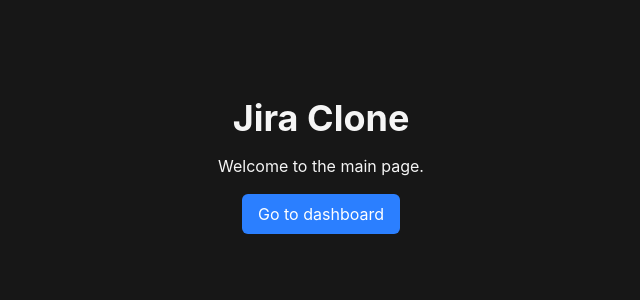
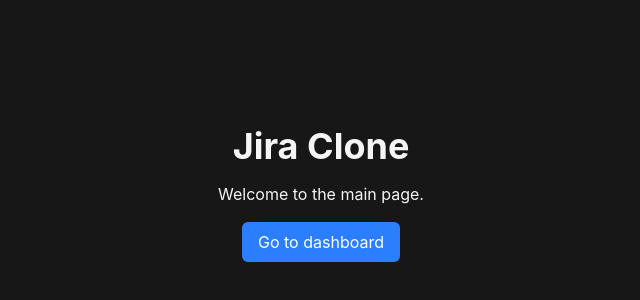
Before and after one commit to mohidabdullah52/JiraClone, a React (Vite) app: page / in a window 1280 px wide. Shown: the part 206-506 px from the top of the page, without its empty margins (319-959 px from the left). Built offline with nearby package versions, Linux system fonts and the light colour scheme.

Commit message:
added a seperate home page
app.jsx was really messy before and had to use useLocation hook to hide the header, this commit is a fix for that.

```diff
--- a/src/App.jsx
+++ b/src/App.jsx
@@ -1,44 +1,15 @@
-import { useState } from 'react'
-import { BrowserRouter, Routes, Route, Link, useLocation } from 'react-router-dom'
+import { BrowserRouter, Routes, Route } from 'react-router-dom'
 import Dashboard from './pages/Dashboard'
-import Header from './components/header'
+import Home from './pages/Home'
 import './App.css'
-
-function Home() {
-  return (
-    <>
-      <div className='flex flex-col items-center justify-center h-full min-h-[calc(100vh-56px)]'>
-        <h1 className='text-4xl font-bold mb-4'>Jira Clone</h1>
-        <p className='mb-4'>Welcome to the main page.</p>
-        <Link to="/dashboard">
-          <button className='bg-blue-500 text-white px-4 py-2 rounded-md'>
-            Go to dashboard
-          </button>
-        </Link>
-      </div>
-    </>
-  )
-}
-function AppContent() {
-  const location = useLocation()
-
-  return (
-    <div className="flex flex-col min-h-screen w-full">
-      {location.pathname !== '/' && <Header />}
-      <main className="flex-grow relative">
-        <Routes>
-          <Route path="/" element={<Home />} />
-          <Route path="/dashboard" element={<Dashboard />} />
-        </Routes>
-      </main>
-    </div>
-  )
-}
 
 function App() {
   return (
     <BrowserRouter>
-      <AppContent />
+      <Routes>
+        <Route path="/" element={<Home />} />
+        <Route path="/dashboard" element={<Dashboard />} />
+      </Routes>
     </BrowserRouter>
   )
 }
--- a/src/pages/Dashboard.jsx
+++ b/src/pages/Dashboard.jsx
@@ -1,8 +1,11 @@
 import { Link } from 'react-router-dom'
+import Header from '../components/header'
 
 export default function Dashboard() {
   return (
-    <div className='flex flex-col items-center justify-center h-full min-h-[calc(100vh-56px)]'>
+    <div className="flex flex-col min-h-screen w-full">
+      <Header />
+      <div className='flex flex-col items-center justify-center flex-grow'>
         <h1 className='text-4xl font-bold mb-4'>Dashboard</h1>
         <p className='mb-4'>This is the dashboard page.</p>
         <Link to="/">
@@ -11,5 +14,6 @@
           </button>
         </Link>
       </div>
+    </div>
   )
 }
--- /dev/null
+++ b/src/pages/Home.jsx
@@ -0,0 +1,17 @@
+import { Link } from 'react-router-dom'
+
+export default function Home() {
+  return (
+    <>
+      <div className='flex flex-col items-center justify-center min-h-screen w-full'>
+        <h1 className='text-4xl font-bold mb-4'>Jira Clone</h1>
+        <p className='mb-4'>Welcome to the main page.</p>
+        <Link to="/dashboard">
+          <button className='bg-blue-500 text-white px-4 py-2 rounded-md'>
+            Go to dashboard
+          </button>
+        </Link>
+      </div>
+    </>
+  )
+}
```
Lines whose indentation alone changed are shown as unchanged.
